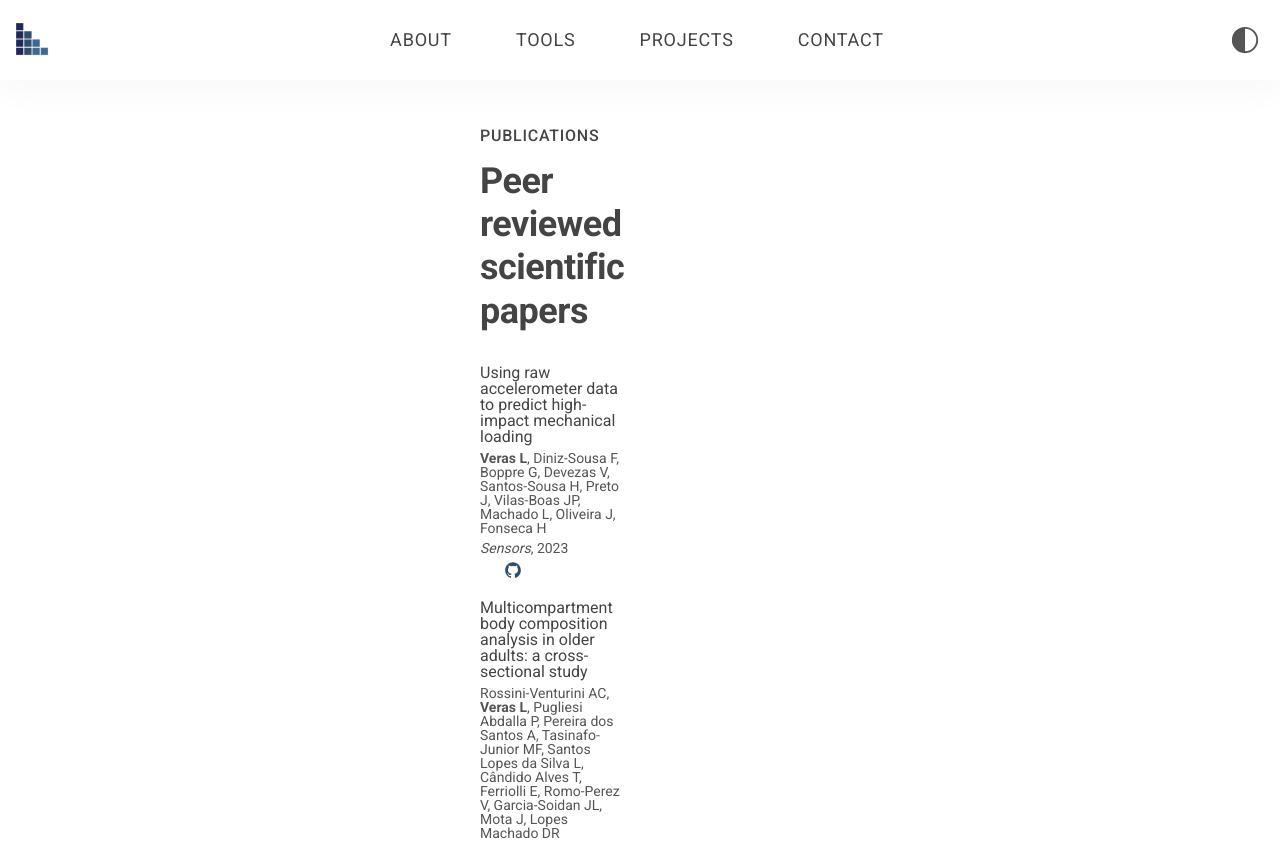
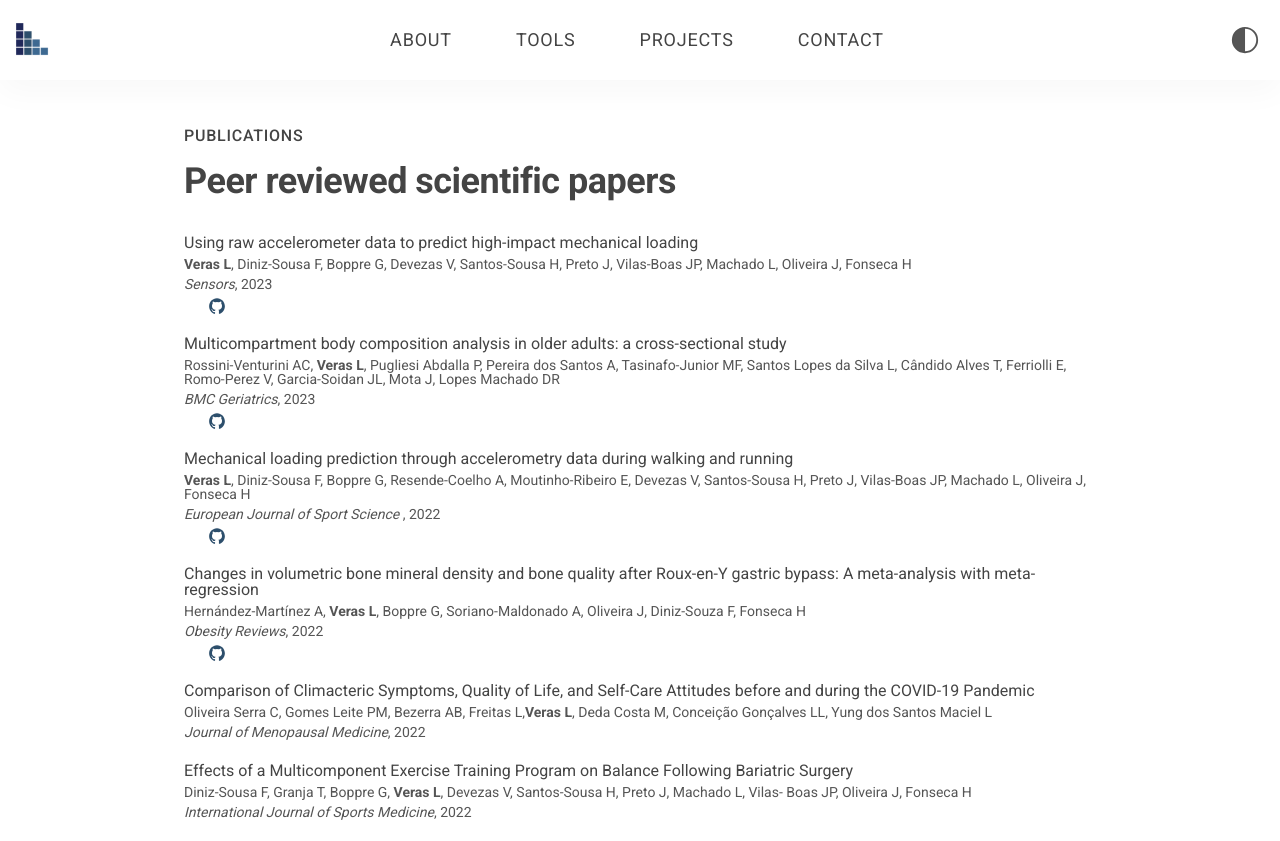
Before and after one commit to verasls/lveras.com, a React (Create React App) app: page /publications in a window 1280 px wide. Shown: the top 841 px of the page. Built offline with nearby package versions, Linux system fonts and the light colour scheme; no server answers; some icons are missing.

Commit message:
Refactor Publications page layout padding and add grid-column

```diff
--- a/src/pages/Publications.css
+++ b/src/pages/Publications.css
@@ -1,5 +1,6 @@
 .publications {
-  padding: 12.8rem 48rem 4.8rem 48rem;
+  padding: 12.8rem 4.8rem 4.8rem 4.8rem;
+  grid-column: 2;
 }
 
 .paper-list {
```
